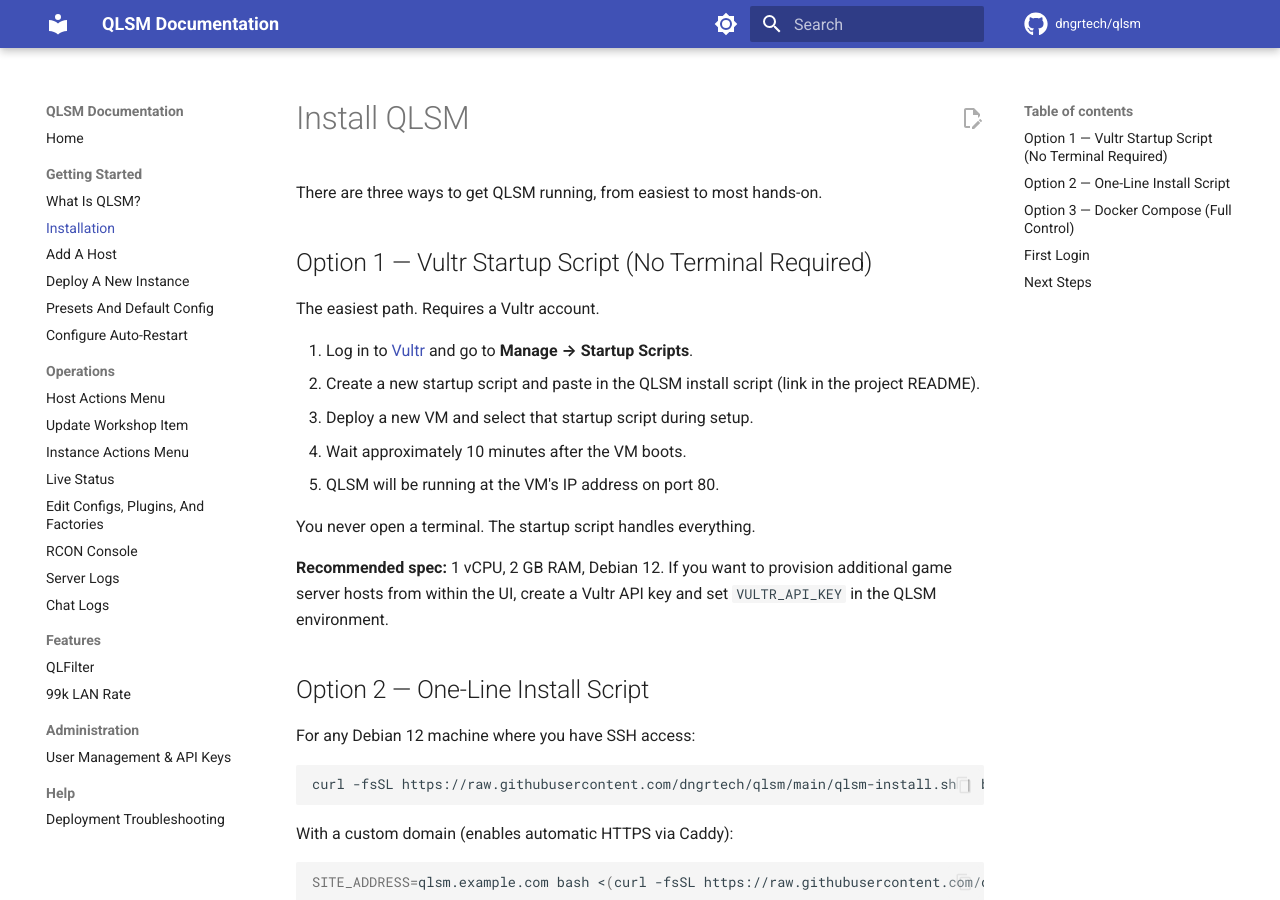
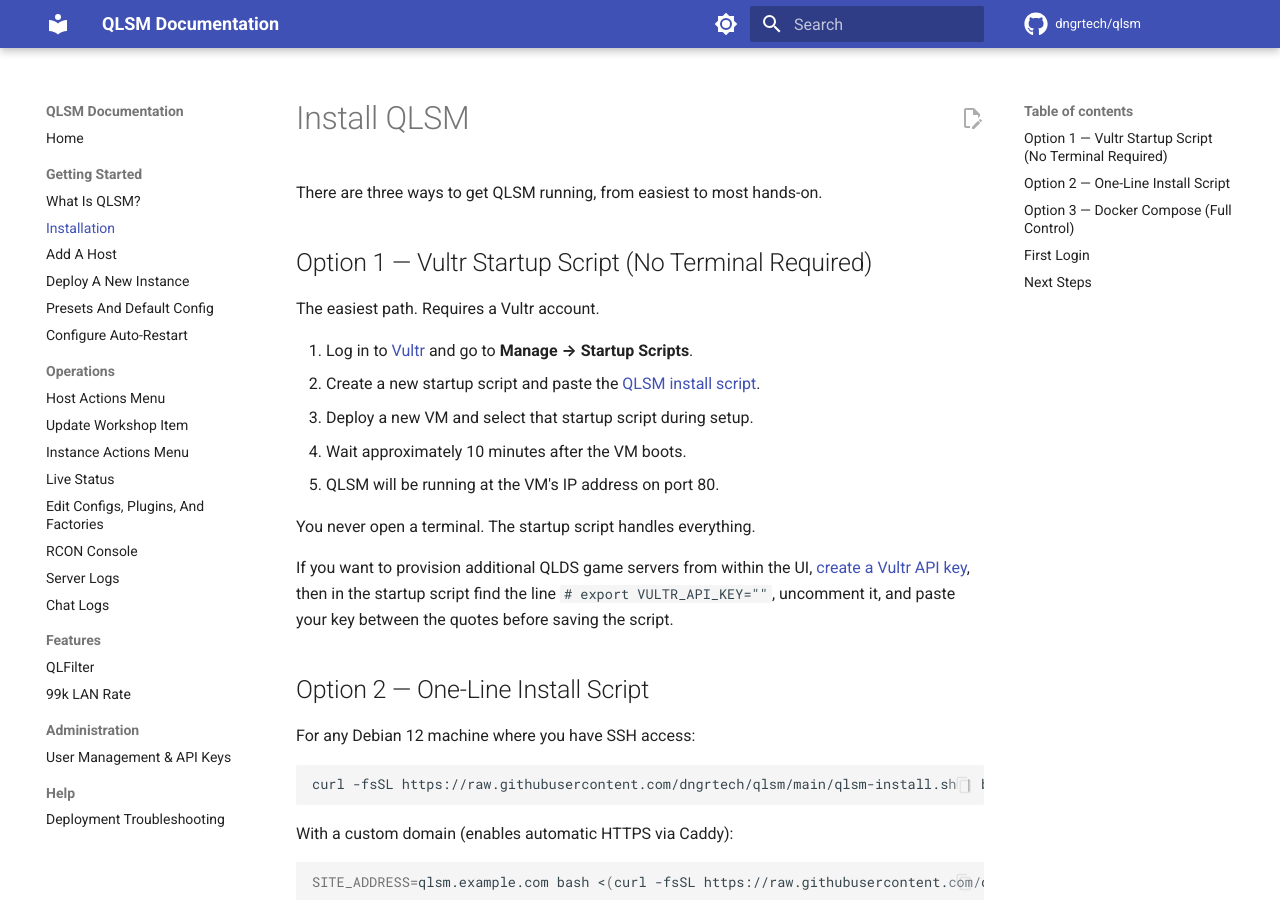
Before and after one commit to dngrtech/qlsm, an MkDocs documentation site: the page built from docs/user/getting-started/installation.md, in a window 1280 px wide and 900 px high. Built offline with MkDocs 1.6.1 and Material for MkDocs 9.7.7, drawn with Linux system fonts in a browser that asks for light colours; comment, search, counter and statistics services are not loaded.

Commit message:
fix: consolidate vultr startup scripts into one; fix installer missing host-init

```diff
--- a/docs/user/getting-started/installation.md
+++ b/docs/user/getting-started/installation.md
@@ -7,14 +7,14 @@
 The easiest path. Requires a Vultr account.
 
 1. Log in to [Vultr](https://vultr.com) and go to **Manage → Startup Scripts**.
-2. Create a new startup script and paste in the QLSM install script (link in the project README).
+2. Create a new startup script and paste the  [QLSM install script](https://raw.githubusercontent.com/dngrtech/qlsm/main/vultr-startup.sh).
 3. Deploy a new VM and select that startup script during setup.
 4. Wait approximately 10 minutes after the VM boots.
 5. QLSM will be running at the VM's IP address on port 80.
 
 You never open a terminal. The startup script handles everything.
 
-**Recommended spec:** 1 vCPU, 2 GB RAM, Debian 12. If you want to provision additional game server hosts from within the UI, create a Vultr API key and set `VULTR_API_KEY` in the QLSM environment.
+If you want to provision additional QLDS game servers from within the UI, [create a Vultr API key](https://docs.vultr.com/platform/other/api/other-user/create-api-key), then in the startup script find the line `# export VULTR_API_KEY=""`, uncomment it, and paste your key between the quotes before saving the script.
 
 ## Option 2 — One-Line Install Script
 
```
Also changed, not shown: README.md (+1 -1 lines), docs/user/getting-started/add-host.md (+11 -2 lines), 4 other files.
